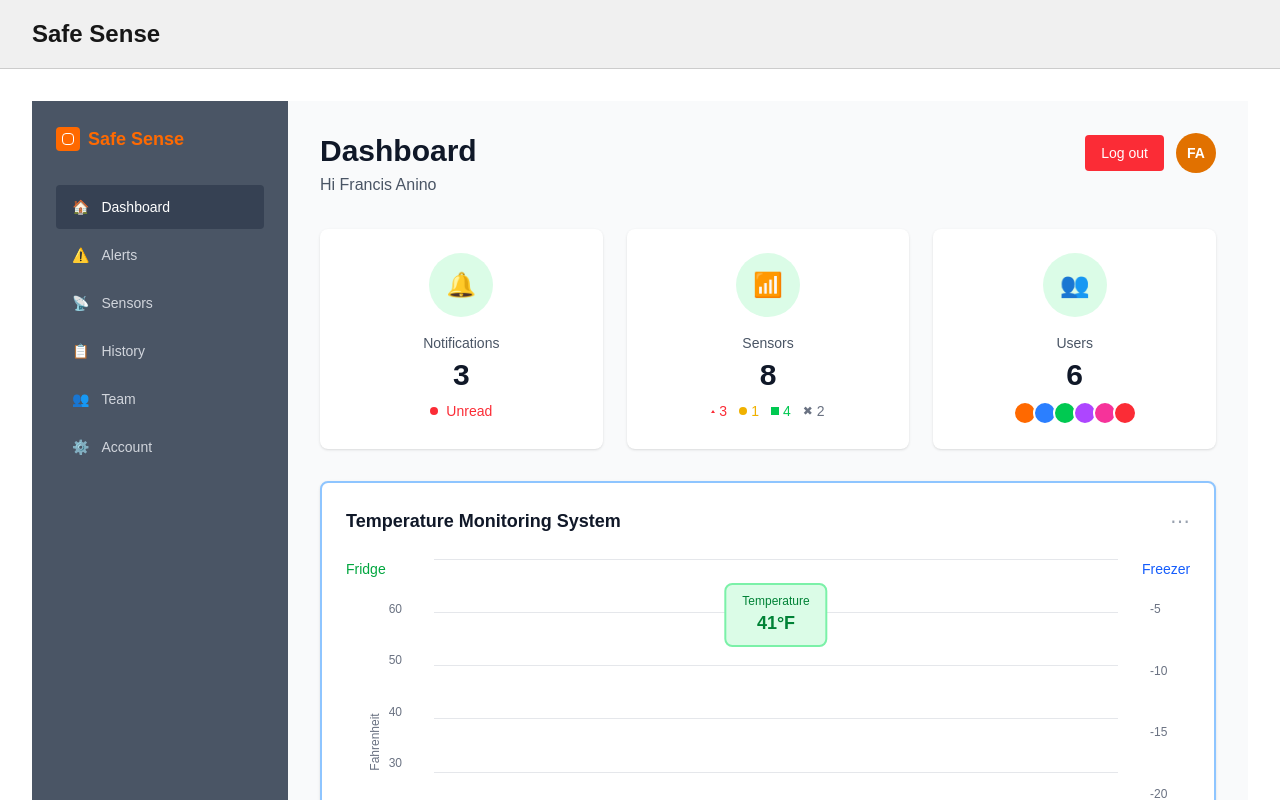
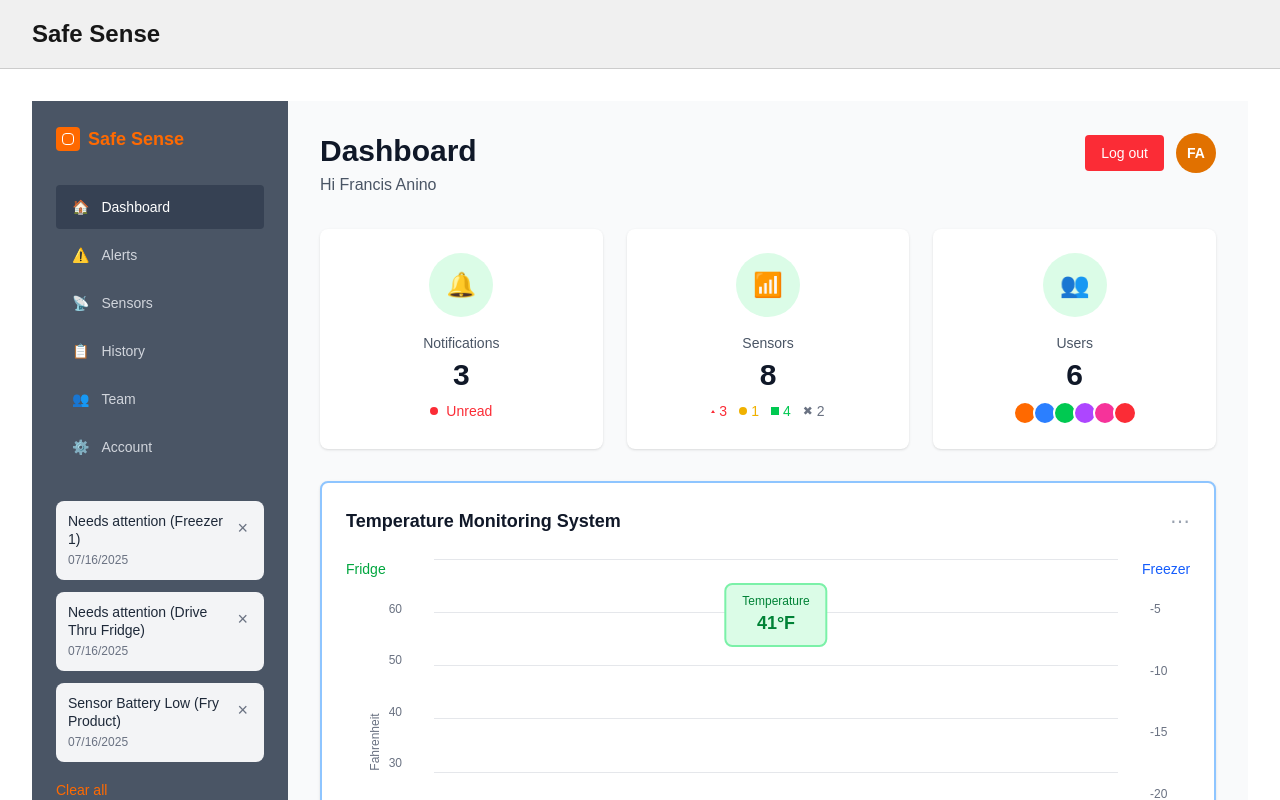
Before and after one commit to KrishnaTeja-2002/safesence, a Next.js app: page /dashboard in a window 1280 px wide. Shown: the top 800 px of the page. Built offline with nearby package versions, Linux system fonts and the light colour scheme.

Commit message:
dashboard and history  update

```diff
--- a/src/app/dashboard/page.js
+++ b/src/app/dashboard/page.js
@@ -17,7 +17,35 @@ export default function Dashboard() {
       { name: 'Fry\nProduct', value: -16, displayValue: '-16°F', height: 53, color: '#86efac', type: 'freezer' },
       { name: 'Freezer 2', value: -20, displayValue: '-20°F', height: 67, color: '#86efac', type: 'freezer' },
     ],
+    notificationsList: [
+      {
+        id: 1,
+        title: "Needs attention (Freezer 1)",
+        date: "07/16/2025",
+        type: "warning"
+      },
+      {
+        id: 2,
+        title: "Needs attention (Drive Thru Fridge)",
+        date: "07/16/2025",
+        type: "warning"
+      },
+      {
+        id: 3,
+        title: "Sensor Battery Low (Fry Product)",
+        date: "07/16/2025",
+        type: "battery"
+      }
+    ]
   });
+
+  const closeNotification = (id) => {
+    console.log('Closing notification:', id);
+  };
+
+  const clearAllNotifications = () => {
+    console.log('Clearing all notifications');
+  };
 
   return (
     <div className="flex min-h-screen bg-white">
@@ -31,7 +59,7 @@ export default function Dashboard() {
             <h1 className="text-lg font-semibold text-orange-500">Safe Sense</h1>
           </div>
 
-          <nav className="space-y-1">
+          <nav className="space-y-1 mb-8">
             <div className="flex items-center px-4 py-3 bg-gray-700 rounded text-white">
               <span className="mr-3 text-sm">🏠</span>
               <span className="text-sm font-medium">Dashboard</span>
@@ -57,6 +85,35 @@ export default function Dashboard() {
               <span className="text-sm">Account</span>
             </div>
           </nav>
+
+          {/* Notification Blocks in Sidebar */}
+          <div className="space-y-3">
+            {data.notificationsList.map((notification) => (
+              <div key={notification.id} className="bg-gray-100 rounded-lg p-3 flex justify-between items-start">
+                <div className="flex-1">
+                  <p className="text-sm font-medium text-gray-800 leading-tight">
+                    {notification.title}
+                  </p>
+                  <p className="text-xs text-gray-500 mt-1">{notification.date}</p>
+                </div>
+                <button
+                  onClick={() => closeNotification(notification.id)}
+                  className="text-gray-500 hover:text-gray-700 p-1 flex-shrink-0 ml-2"
+                >
+                  <span className="text-lg leading-none">×</span>
+                </button>
+              </div>
+            ))}
+
+            <div className="mt-4">
+              <button
+                onClick={clearAllNotifications}
+                className="text-orange-500 text-sm font-medium hover:text-orange-600"
+              >
+                Clear all
+              </button>
+            </div>
+          </div>
         </div>
       </aside>
 
```
